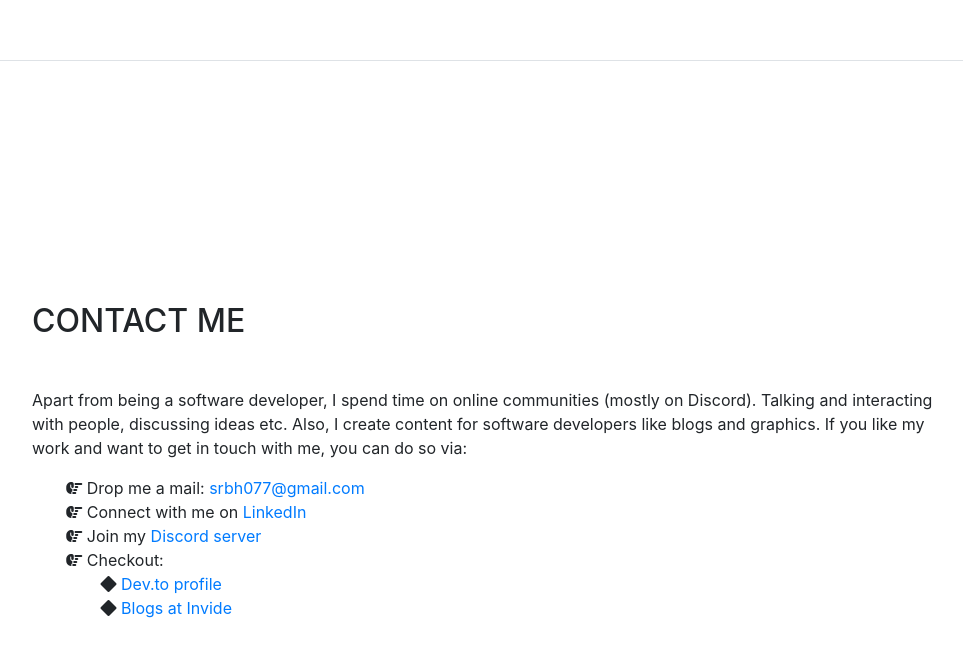
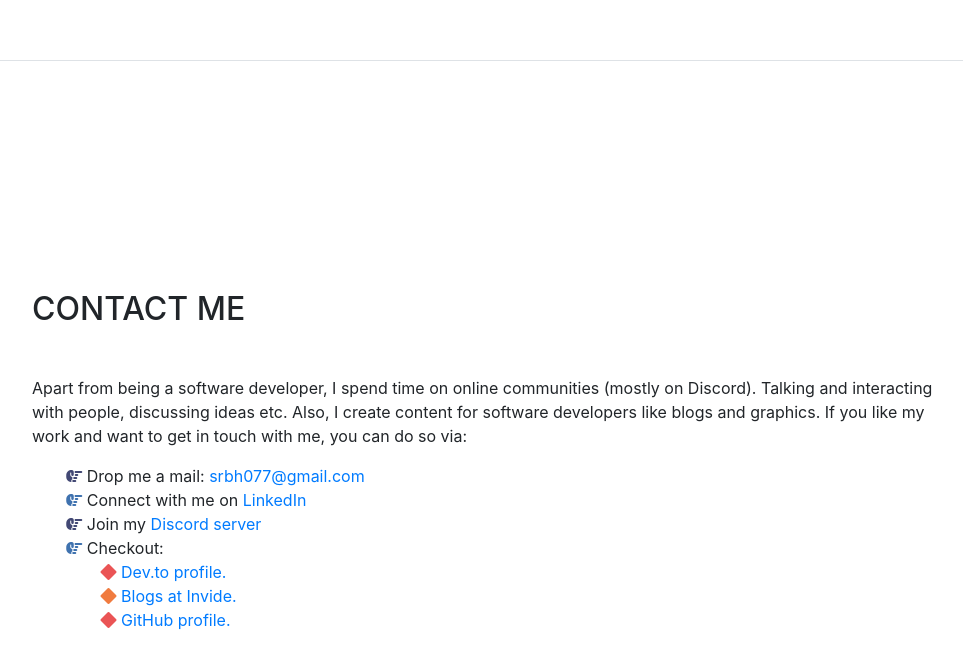
Before and after one commit to srbhr/srbhr-dev, a website with bundled scripts: page index.html in a window 1280 px wide. Shown: the part 3870-4537 px from the top of the page, without its empty margins (288-1251 px from the left). Built offline with nearby package versions, Linux system fonts and the light colour scheme; a web font is replaced by a local one.

Commit message:
Added remaining skills

```diff
--- a/index.html
+++ b/index.html
@@ -279,11 +279,20 @@
           <li class="list-inline-item" data-toggle="tooltip" data-placement="top" title="Python">
             <i class="devicon-python-plain colored"></i>
           </li>
+          <li class="list-inline-item" data-toggle="tooltip" data-placement="top" title="C">
+            <i class="devicon-c-plain colored"></i>
+          </li>
+          <li class="list-inline-item" data-toggle="tooltip" data-placement="top" title="C++">
+            <i class="devicon-cplusplus-plain colored"></i>
+          </li>
           <li class="list-inline-item" data-toggle="tooltip" data-placement="top" title="Angular">
             <i class="devicon-angularjs-plain colored"></i>
           </li>
           <li class="list-inline-item" data-toggle="tooltip" data-placement="top" title="Spring Boot">
             <i class="devicon-spring-plain colored"></i>
+          </li>
+          <li class="list-inline-item" data-toggle="tooltip" data-placement="top" title="MySQL">
+            <i class="devicon-mysql-plain colored"></i>
           </li>
           <li class="list-inline-item" data-toggle="tooltip" data-placement="top" title="Numpy">
             <i class="devicon-numpy-original colored"></i>
@@ -328,15 +337,15 @@
         <div class="subheading mb-3">Soft Skills</div>
         <ul class="fa-ul mb-0">
           <li>
-            <i class="fa-li fa fa-check"></i>
+            <i class="fa-li fa fa-check" style="color:#95CD41"></i>
             Writing blog in personal development &amp; productivity domain.
           </li>
           <li>
-            <i class="fa-li fa fa-check"></i>
+            <i class="fa-li fa fa-check" style="color:#95CD41"></i>
             Designing graphics (templates, banners, etc.) for Developer Engagement.
           </li>
           <li>
-            <i class="fa-li fa fa-check"></i>
+            <i class="fa-li fa fa-check" style="color:#95CD41"></i>
             Creating content for Discord Communities.
           </li>
         </ul>
@@ -377,40 +386,46 @@
         </p>
         <ul class="fa-ul mb-0">
           <li>
-            <i class="fa-solid fa-hand-point-right"></i>
+            <i class="fa-solid fa-hand-point-right" style="color:#424874"></i>
             Drop me a mail:
             <a href="mailto:srbh077@gmail.com">srbh077@gmail.com
             </a>
 
           </li>
           <li>
-            <i class="fa-solid fa-hand-point-right"></i>
+            <i class="fa-solid fa-hand-point-right" style="color:#3F72AF"></i>
             Connect with me on
             <a href="https://www.linkedin.com/in/srbh077/" target="_blank" rel="noopener noreferrer">
               LinkedIn
             </a>
           </li>
           <li>
-            <i class="fa-solid fa-hand-point-right"></i>
+            <i class="fa-solid fa-hand-point-right" style="color:#424874"></i>
             Join my
             <a href="https://discord.gg/JdqGX7YvHm" target="_blank" rel="noopener noreferrer">
               Discord server
             </a>
           </li>
           <li>
-            <i class="fa-solid fa-hand-point-right"></i>
+            <i class="fa-solid fa-hand-point-right" style="color:#3F72AF"></i>
             Checkout:
             <ul class="fa-ul mb-0">
               <li>
-                <i class="fa-solid fa-diamond"></i>
+                <i class="fa-solid fa-diamond" style="color:#EA5455"></i>
                 <a href="https://dev.to/srbhr" target="_blank" rel="noopener noreferrer">
-                  Dev.to profile
+                  Dev.to profile.
                 </a>
               </li>
               <li>
-                <i class="fa-solid fa-diamond"></i>
+                <i class="fa-solid fa-diamond" style="color:#F07B3F"></i>
                 <a href="https://blog.invidelabs.com/author/saurabh-rai/" target="_blank" rel="noopener noreferrer">
-                  Blogs at Invide
+                  Blogs at Invide.
+                </a>
+              </li>
+              <li>
+                <i class="fa-solid fa-diamond" style="color:#EA5455"></i>
+                <a href="hhttps://github.com/srbhr" target="_blank" rel="noopener noreferrer">
+                  GitHub profile.
                 </a>
               </li>
             </ul>
```
